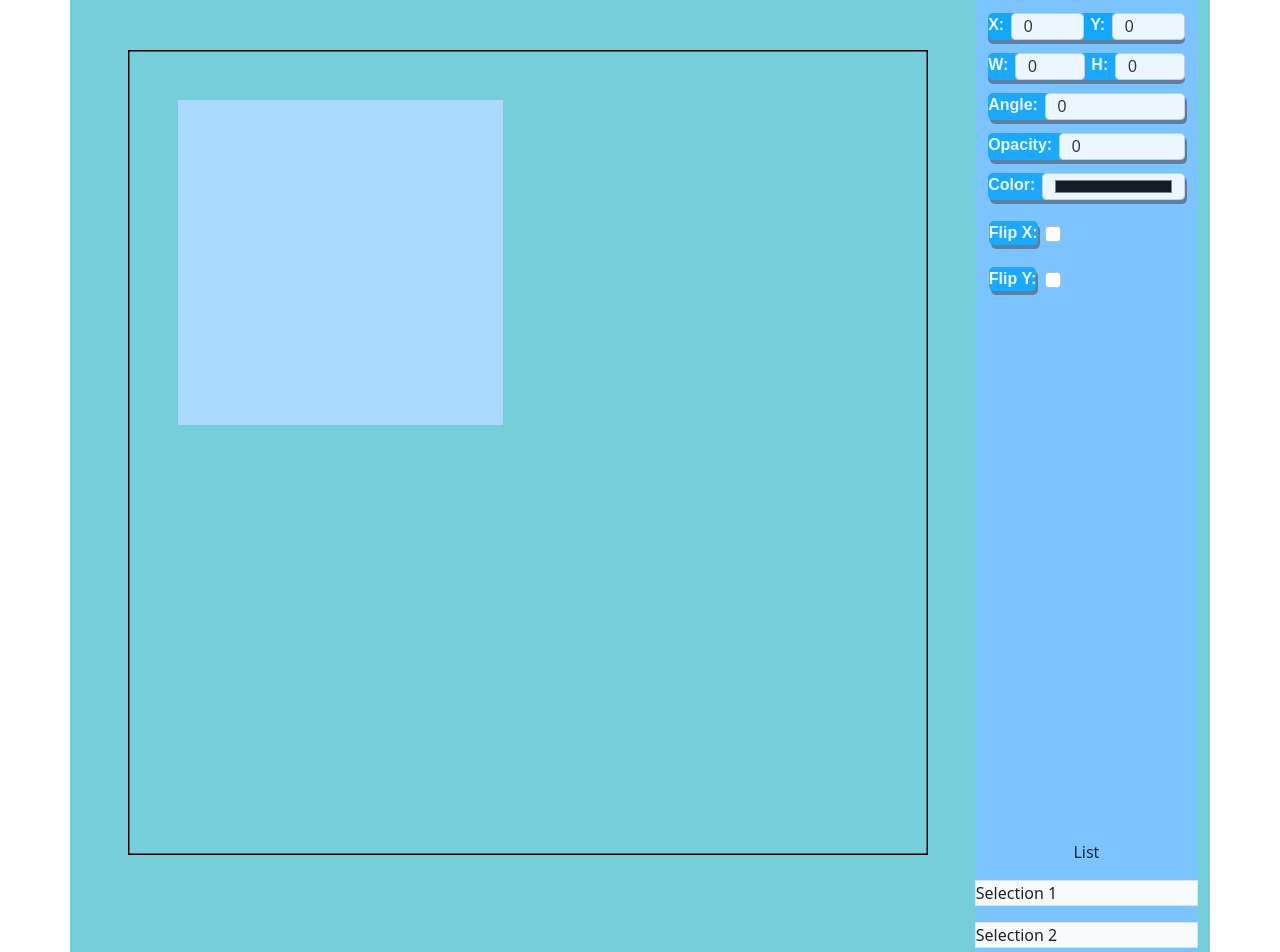
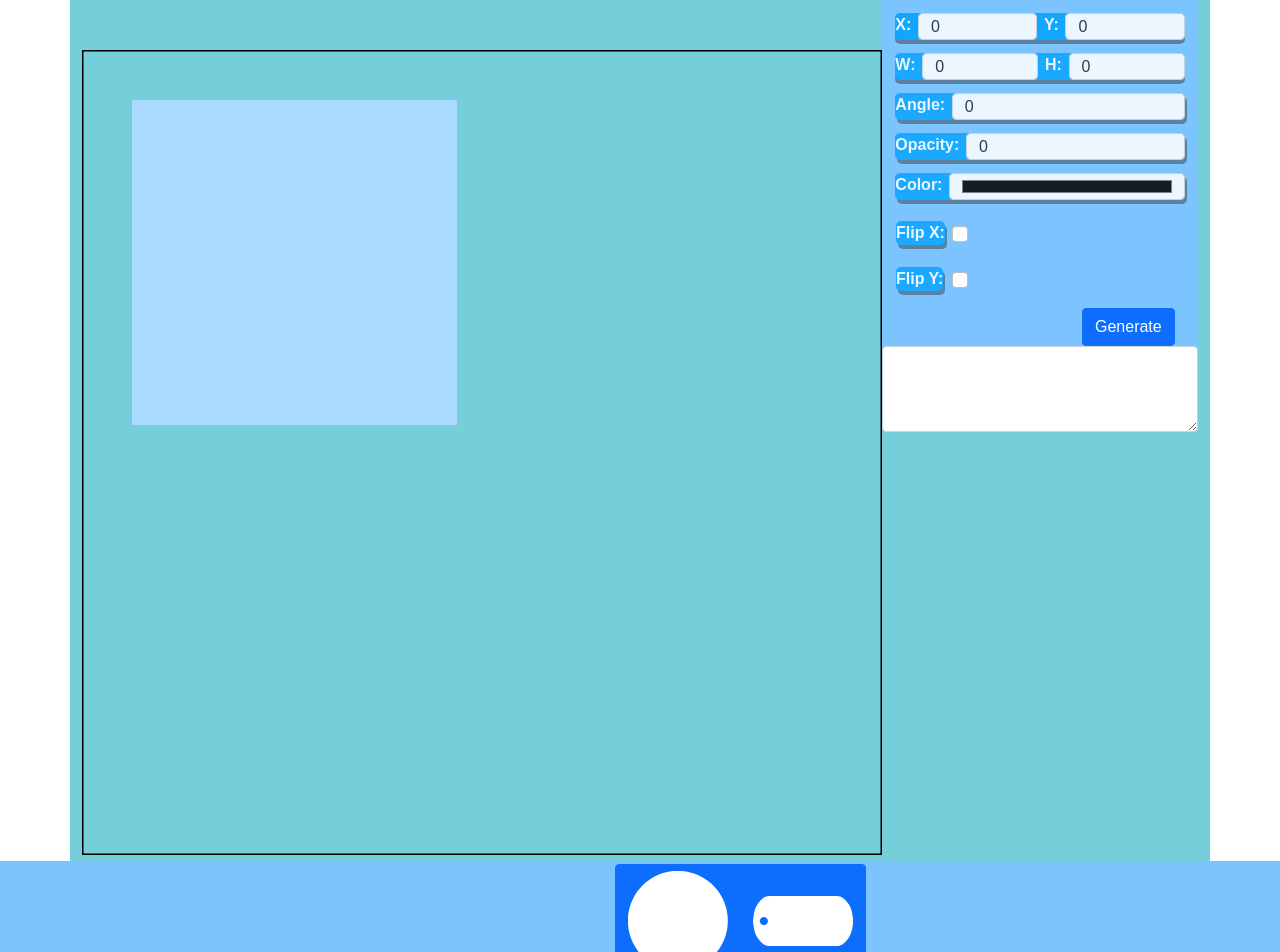
Before and after one commit to goldentoaste/bf1EmblemMaker, a React (Create React App) app in the folder emblem_maker/: page / in a window 1280 px wide. Shown: the top 952 px of the page. Built offline with nearby package versions, Linux system fonts and the light colour scheme.

Commit message:
Button center, removed grid

```diff
--- a/emblem_maker/src/App.css
+++ b/emblem_maker/src/App.css
@@ -2,13 +2,12 @@
 
 
 .container {
+    display: flex;
     width:inherit;
     height:inherit;
     background-color:rgb(116, 207, 219);
     display: grid;
-    grid-template-columns: 6fr 2fr 2fr;
-    grid-template-rows: 7fr 2fr 1fr;
-    gap: 0px 0px;
+
     grid-template-areas:
       "Canvas Canvas Position"
       "Canvas Canvas List"
@@ -16,8 +15,9 @@
 
   }
   .Canvas {
+    flex-direction: column-reverse;
       grid-area: Canvas;
-
+      display: flex;
       text-align: center;
       width: inherit;
       height: inherit;
@@ -68,6 +68,7 @@
       /* border: 3px solid blue; */
       justify-items: center;
       width: 100%;
+
       text-align: center;
       background-color:rgba(124, 196, 255, 0.993)
 
@@ -171,3 +172,9 @@ p{
 .h1{
 
 }
+
+
+.btn{
+  margin-left:200px;
+
+}
--- a/emblem_maker/src/App.js
+++ b/emblem_maker/src/App.js
@@ -84,13 +84,12 @@ function App() {
 
     return (
 
-        <body>
+        <html>
 
 
 
 
 
-            <div>
 
                 <div class="container">
 
@@ -224,23 +223,46 @@ function App() {
                             ))}
                             </div>
                         </Form>
+
+
+
+
+
+
+                        <form>
+                            <Button id='btn'>Generate</Button>
+                            <div class="form-group">
+                                 <textarea class="form-control" id="FormControlTextarea1" rows="3"></textarea>
+                            </div>
+                        </form>
+
+
+
+
+
+
+
+
+
+
+
+
+
+
+
+
                     </div>
-                    <div class="List">
-                        <p>List</p>
-                        <Stack gap={3}>
-                            <div className="bg-light border">Selection 1</div>
-                            <div className="bg-light border">Selection 2</div>
-                            <div className="bg-light border">Selection 3</div>
-                        </Stack>
+
+
                     </div>
                     <div class="Shapes">
                         <ButtonGroup className="sm">
                         {iconButtons}
                         </ButtonGroup>
                     </div>
-                </div>
-            </div>
-        </body>
+
+
+        </html>
     );
 }
 
```
